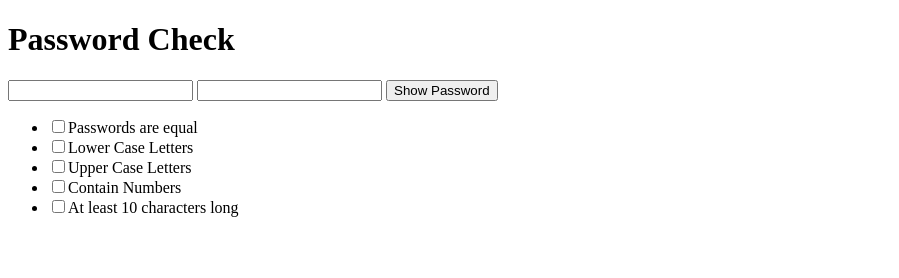
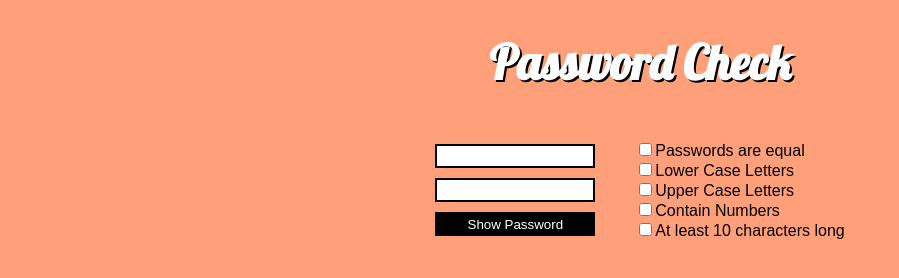
Before and after one commit to Seb-Welle/Password-Checker, a plain HTML site: page index.html in a window 1280 px wide. Shown: the whole page, without its empty margins (0-899 px from the left). Drawn offline with Linux system fonts and the light colour scheme.

Commit message:
feat: adds styles

```diff
--- a/index.html
+++ b/index.html
@@ -5,13 +5,22 @@
     <meta http-equiv="X-UA-Compatible" content="IE=edge" />
     <meta name="viewport" content="width=device-width, initial-scale=1.0" />
     <link rel="stylesheet" href="style.css" />
+    <link rel="preconnect" href="https://fonts.googleapis.com" />
+    <link rel="preconnect" href="https://fonts.gstatic.com" crossorigin />
+    <link
+      href="https://fonts.googleapis.com/css2?family=Bree+Serif&family=Dancing+Script:wght@700&family=Lobster&family=Roboto+Slab&family=Roboto:wght@300&family=Zilla+Slab:ital,wght@0,600;1,500&display=swap"
+      rel="stylesheet"
+    />
     <title>Password Checker</title>
   </head>
-  <body>
+  <body class="body">
     <h1>Password Check</h1>
+    <div class="checking-container">
+      <div class="input-buttons">
         <input class="password" type="password" id="pswd1" />
         <input class="password" type="password" id="pswd2" />
         <button id="toggle-button">Show Password</button>
+      </div>
       <ul id="list">
         <li class="mycheck">
           <input type="checkbox" id="passwordsAreEqual" /><label
@@ -39,6 +48,7 @@
           >
         </li>
       </ul>
+    </div>
     <script src="script.js"></script>
   </body>
 </html>
--- a/script.js
+++ b/script.js
@@ -15,6 +15,7 @@ toggleButton.addEventListener("click", function () {
   }
 });
 
+/* Check Password */
 const body = document.querySelector("body");
 
 body.addEventListener("input", function () {
--- a/style.css
+++ b/style.css
@@ -0,0 +1,65 @@
+* {
+  box-sizing: border-box;
+}
+
+html,
+body {
+  height: 100%;
+  width: 100%;
+}
+
+.body {
+  background-color: lightsalmon;
+  font-family: sans-serif;
+  display: flex;
+  flex-direction: column;
+  justify-content: row;
+  align-items: center;
+  margin: 0;
+}
+
+h1 {
+  font-family: "Lobster";
+  color: white;
+  text-shadow: 2px 2px black;
+  font-size: 3rem;
+}
+
+.checking-container {
+  display: flex;
+  flex-direction: column;
+}
+
+@media screen and (min-width: 701px) {
+  .checking-container {
+    flex-direction: row;
+    justify-content: space-between;
+    align-items: center;
+  }
+}
+
+.input-buttons {
+  display: flex;
+  flex-direction: column;
+  align-items: center;
+  flex-wrap: wrap;
+  gap: 10px;
+}
+
+.password {
+  border: 2px solid black;
+  width: 10rem;
+  height: 1.5rem;
+}
+
+#toggle-button {
+  border: 2px solid black;
+  background-color: black;
+  color: white;
+  width: 10rem;
+  height: 1.5rem;
+}
+
+.mycheck {
+  list-style: none;
+}
```
Lines whose indentation alone changed are shown as unchanged.
